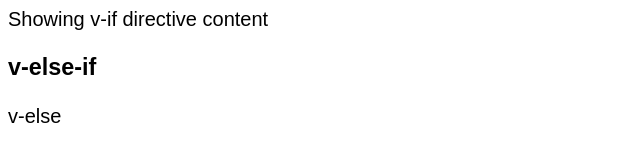
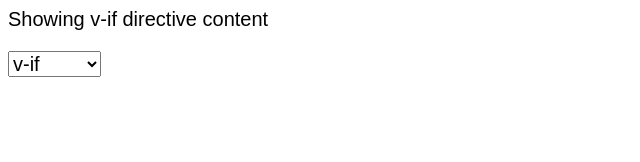
Before and after one commit to betogroo/udemy_vue_developer, a plain HTML site: page index.html in a window 1280 px wide. Shown: the whole page, without its empty margins (0-640 px from the left). Drawn offline with nearby package versions, Linux system fonts and the light colour scheme.

Commit message:
lesson 29 ends

```diff
--- a/index.html
+++ b/index.html
@@ -9,11 +9,18 @@
 <body>
   <div id="app">
     <p v-if="mode == 1">Showing v-if directive content</p>
-    <div>
-      <h3 v-else-if="mode ==2">v-else-if</h3>
-    </div>
+    <template v-else-if="mode ==2">
+      <p>Bonus content</p>
+      <h3>v-else-if</h3>
+    </template>
     <p v-else>v-else</p>
+    <select v-model="mode">
+      <option value="1">v-if</option>
+      <option value="2">v-else-if</option>
+      <option value="3">v-else</option>
+    </select>
   </div>
+
 
   <script src="https://unpkg.com/vue@next"></script>
   <script src="app.js"></script>
```
